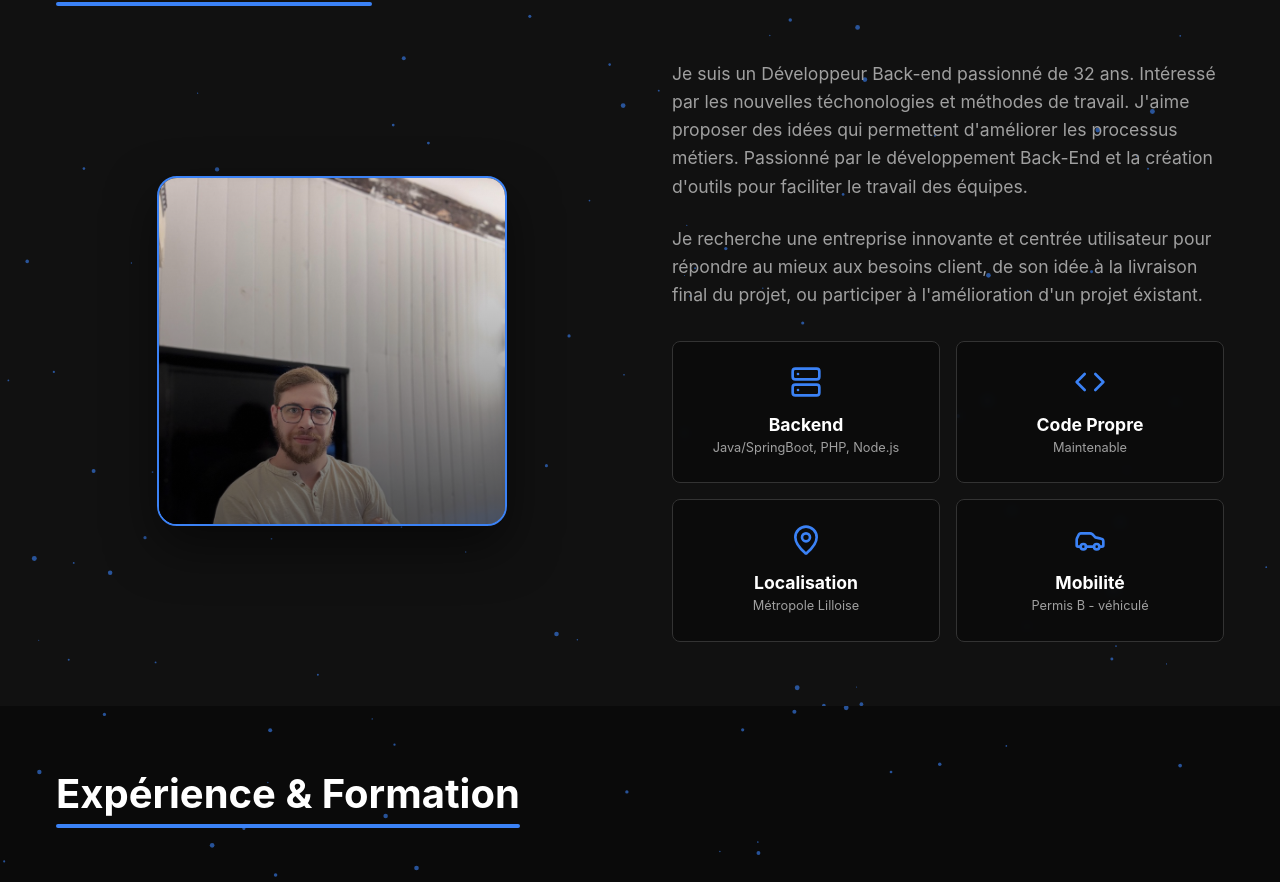
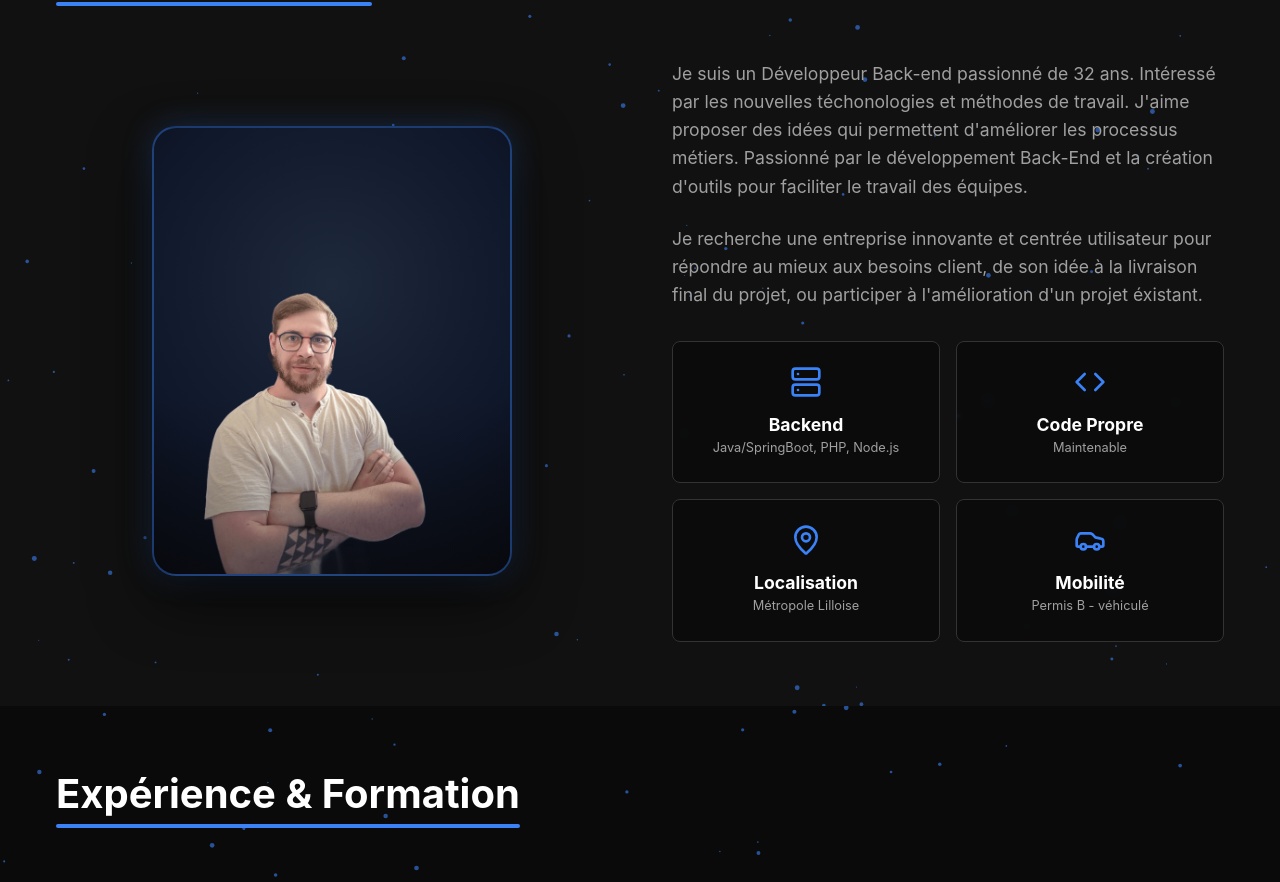
Before and after one commit to MDelory/cv-website, a React (Vite) app: page / in a window 1280 px wide. Shown: the part 916-1798 px from the top of the page. Built offline with nearby package versions, Linux system fonts and the light colour scheme.

Commit message:
feat(profile): use exact extracted original person cutout on professional dark studio backdrop with full torso framing

```diff
--- a/src/components/About.jsx
+++ b/src/components/About.jsx
@@ -2,7 +2,7 @@ import React from 'react';
 import { calculateAge } from '../utils/dateUtils';
 import { User, Code, Server, MapPin, Car } from 'lucide-react';
 import ParticleBackground from './ParticleBackground';
-import profileImg from '../assets/profile.jpg';
+import profileImg from '../assets/person_cutout.png';
 
 const About = () => {
     const age = calculateAge('1993-08-12');
@@ -23,30 +23,32 @@ const About = () => {
                         <div style={{
                             position: 'relative',
                             width: '100%',
-                            maxWidth: '350px',
-                            aspectRatio: '1/1',
-                            borderRadius: '20px',
+                            maxWidth: '360px',
+                            aspectRatio: '4/5',
+                            borderRadius: '24px',
                             overflow: 'hidden',
-                            boxShadow: '0 20px 50px rgba(0,0,0,0.5)',
-                            border: '2px solid var(--color-primary)'
+                            boxShadow: '0 25px 60px rgba(0, 0, 0, 0.6), 0 0 30px rgba(59, 130, 246, 0.25)',
+                            border: '2px solid rgba(59, 130, 246, 0.4)',
+                            background: 'radial-gradient(circle at 50% 35%, #1e293b 0%, #0f172a 60%, #050811 100%)'
                         }}>
                             <img
                                 src={profileImg}
-                                alt="Profile"
+                                alt="Martin Delory"
                                 style={{
                                     width: '100%',
                                     height: '100%',
                                     objectFit: 'cover',
-                                    objectPosition: 'top center',
+                                    objectPosition: 'bottom center',
                                     transition: 'transform 0.5s ease'
                                 }}
-                                onMouseEnter={(e) => e.target.style.transform = 'scale(1.1)'}
+                                onMouseEnter={(e) => e.target.style.transform = 'scale(1.05)'}
                                 onMouseLeave={(e) => e.target.style.transform = 'scale(1)'}
                             />
                             <div style={{
                                 position: 'absolute',
                                 inset: 0,
-                                background: 'linear-gradient(to top, rgba(0,0,0,0.6) 0%, transparent 100%)'
+                                background: 'linear-gradient(to top, rgba(10, 10, 10, 0.5) 0%, transparent 40%)',
+                                pointerEvents: 'none'
                             }} />
                         </div>
                     </div>
```
Also changed, not shown: src/assets/person_cutout.png (added), src/assets/profile.png.
